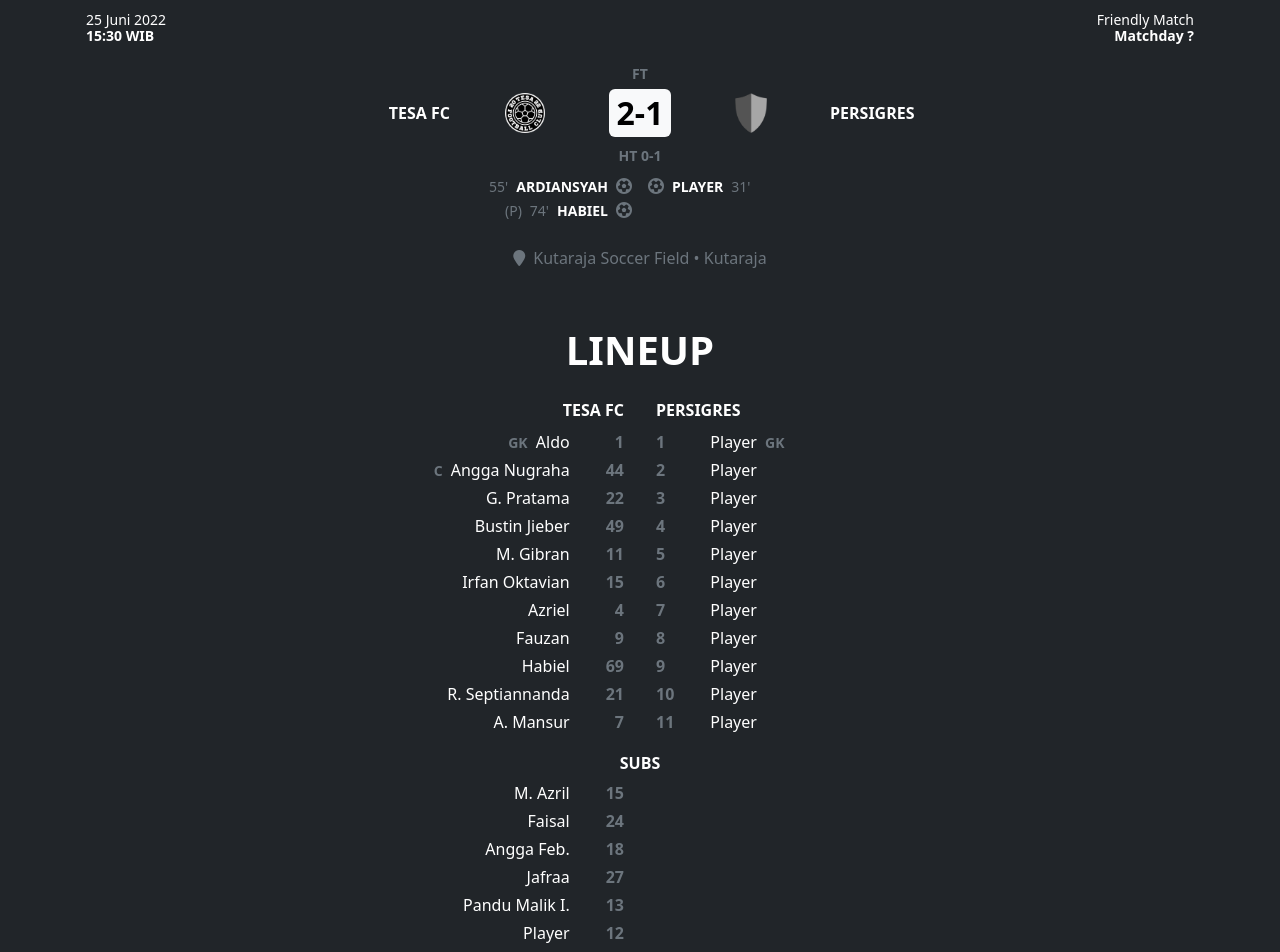
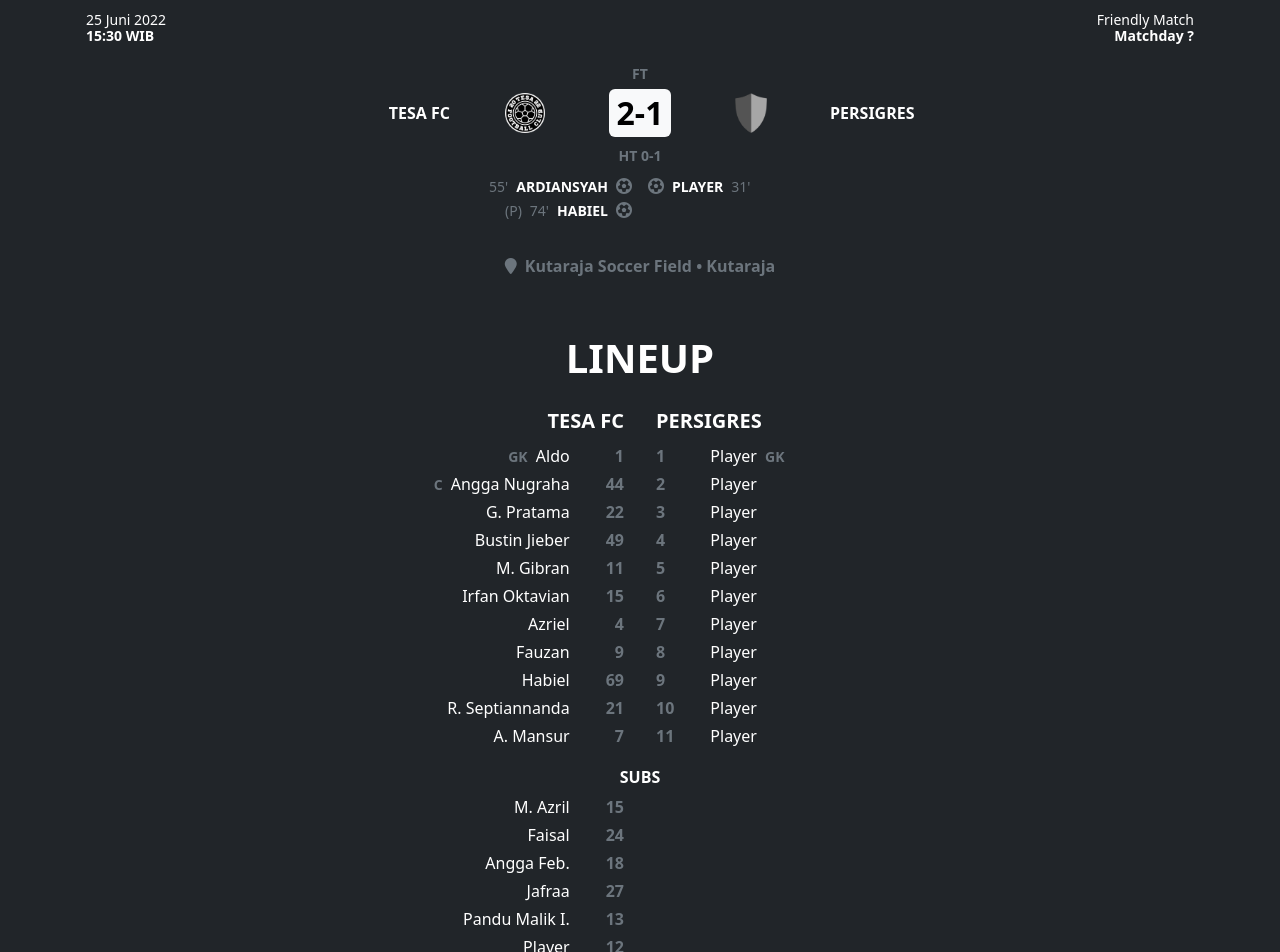
Before and after one commit to tesafc/tesafc.github.io, a Jekyll site: the page built from _matches/2022-06-25.md, in a window 1280 px wide. Shown: the part 786-1738 px from the top of the page. Built offline with Jekyll 4.4.1, drawn with Linux system fonts in a browser that asks for light colours; nearby versions of some CDN libraries.

Commit message:
Update match.html

```diff
--- a/_layouts/match.html
+++ b/_layouts/match.html
@@ -21,7 +21,7 @@ layout: default
           <p class="card-text text-end text-capitalize fw-bolder lh-1 mb-0"><small>{{ page.matchday }}</small></p>
         </div>
       </div>
-      <div class="card-body px-0 pb-3">
+      <div class="card-body px-0 pb-4">
         <div class="d-flex justify-content-center align-items-end mb-0"><small class="text-uppercase text-secondary fw-bolder lh-1">{{ page.result.status }}</small></div>
         <div class="row g-0">
           <div class="col-4 d-flex justify-content-end align-items-center">
@@ -65,7 +65,7 @@ layout: default
         </div>
       </div>
       <div class="card-footer bg-transparent border-0">
-        <p class="card-text text-center text-capitalize text-secondary mb-0"><i class="fa-solid fa-location-pin text-secondary pe-2"></i>{{ page.stadium }} • {{ page.place }}</p>
+        <p class="card-text text-center text-capitalize text-secondary fw-bolder mb-0"><i class="fa-solid fa-location-pin text-secondary pe-2"></i>{{ page.stadium }} • {{ page.place }}</p>
       </div>
     </div>
   </div>
@@ -76,7 +76,7 @@ layout: default
       {% if page.lineup.home-team.lineup %}
       <ul class="col-6 list-group border-0 rounded-0 p-0 pe-3">
         <li class="list-group-item text-bg-dark text-end border-0 p-0 pb-2">
-          <span class="text-end text-uppercase fs-6 fw-bolder border-0 p-0">{{ page.home-team.name }}</span>
+          <span class="text-end text-uppercase fs-5 fw-bolder border-0 p-0">{{ page.home-team.name }}</span>
         </li>
         {% for player in page.lineup.home-team.lineup %}
         <li class="d-block row g-0 list-group-item text-bg-dark text-end border-0 p-0 pb-1">
@@ -90,7 +90,7 @@ layout: default
       {% if page.lineup.away-team.lineup %}
       <ul class="col-6 list-group border-0 rounded-0 p-0 ps-3">
         <li class="list-group-item text-bg-dark text-start border-0 p-0 pb-2">
-          <span class="text-end text-uppercase fs-6 fw-bolder border-0 p-0">{{ page.away-team.name }}</span>
+          <span class="text-end text-uppercase fs-5 fw-bolder border-0 p-0">{{ page.away-team.name }}</span>
         </li>
         {% for player in page.lineup.away-team.lineup %}
         <li class="d-block row g-0 list-group-item text-bg-dark text-start border-0 p-0 pb-1">
```
